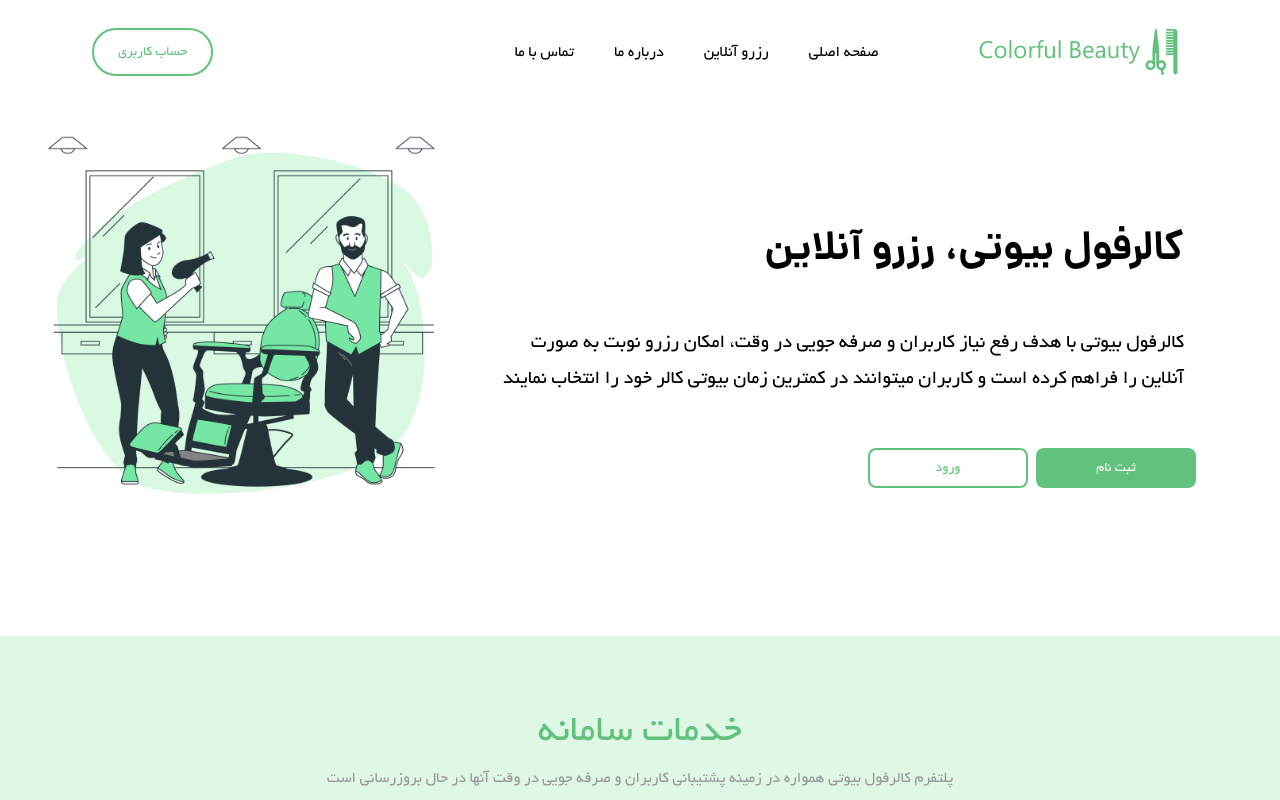
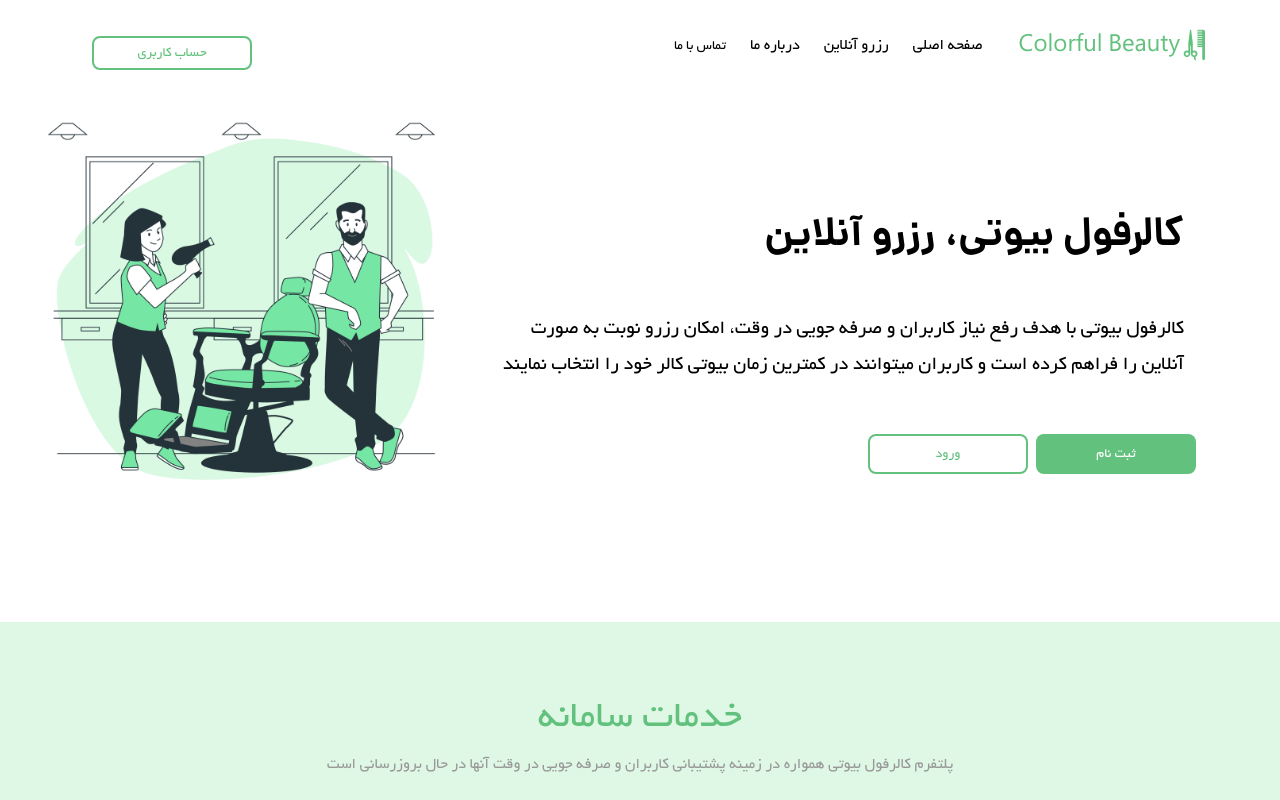
Before and after one commit to mohaddeseamel/site-reserve, a Vue app: page /dashboard in a window 1280 px wide. Shown: the top 800 px of the page. Built offline with nearby package versions, Linux system fonts and the light colour scheme.

Commit message:
responsive navbar and fixed color login form

```diff
--- a/src/components/HeaderDashboard.vue
+++ b/src/components/HeaderDashboard.vue
@@ -1,11 +1,11 @@
 <template>
   <div class="w-screen px-11 py-5 flex-col">
-    <div class="header flex justify-between items-center overflow-hidden">
-      <div class="header-logo px-12 flex items-center justify-end text-center">
+    <nav class="flex items-center justify-between flex-wrap bg-teal">
+      <div class="flex items-center flex-no-shrink text-white mr-6">
         <svg
           xmlns="http://www.w3.org/2000/svg"
-          width="3em"
-          height="3em"
+          lg:width="3em" width="2em"
+          lg:height="3em" height="2em"
           viewBox="0 0 50 50"
         >
           <path
@@ -13,24 +13,64 @@
             d="M34.781 6.664H27.83c-1.256.004-1.209 1.876 0 1.865h6.951v.957H27.83c-1.249-.011-1.203 1.86 0 1.865h6.951v.978H27.83c-1.249 0-1.203 1.87 0 1.865h6.951v.932H27.83c-1.223.009-1.203 1.881 0 1.887h6.951v.934H27.83c-1.223-.004-1.228 1.865 0 1.865h6.951v.932H27.83c-1.223.004-1.228 1.875 0 1.866h6.951v.955H27.83c-1.223-.011-1.228 1.858 0 1.865h6.951v.93H27.83c-1.223-.001-1.203 1.872 0 1.866h6.951v18.159c.004 2.767 4.207 2.717 4.219 0V3.89c-.012-1.264-1.05-2.862-2.758-2.867H27.83c-1.256.001-1.209 1.873 0 1.865l6.951.023v.93H27.83c-1.254-.006-1.207 1.865 0 1.866h6.951zm-7.429 32.194C27.348 35.628 24 32.154 20 34.404V22.05L17.413 1.675c-.054-.539-.511-.666-.818-.675c-.317.009-.952.136-1.021.675L13 22.05v12.354c-4-2.25-7.24 1.246-7.241 4.429c.001 2.832 2.181 5.158 5.131 5.151c2.972.007 5.11-2.6 5.11-5.151V26h1v12.833c0 2.856 2.212 4.97 4.67 5.104c-.041 1.566.47 3.8 1.432 4.686c1.128 1.04 2.471-.29 1.92-1.373c-.532-1.008-1.054-1.605-.63-3.806c1.772-.82 2.956-2.546 2.96-4.586m-16.348 2.541a2.542 2.542 0 0 1 0-5.085c1.386.008 2.515 1.145 2.525 2.544a2.552 2.552 0 0 1-2.525 2.541m8.571-2.541a2.553 2.553 0 0 1 2.526-2.544a2.548 2.548 0 0 1 2.525 2.544a2.545 2.545 0 0 1-2.525 2.541a2.549 2.549 0 0 1-2.526-2.541"
           />
         </svg>
-        <h1 class="text-green-dark text-2xl font-[500]">Colorful Beauty</h1>
-        <div class="list p-5 mr-10">
-          <ul class="flex cursor-pointer lg:text-base text-sm">
-            <li class="mr-10 text-dark hover:text-green-dark">صفحه اصلی</li>
-            <li class="mr-10 text-dark hover:text-green-dark">رزرو آنلاین</li>
-            <li class="mr-10 text-dark hover:text-green-dark">درباره ما</li>
-            <li class="mr-10 text-dark hover:text-green-dark">تماس با ما</li>
-          </ul>
+        <span class="text-green-dark lg:text-2xl text-lg font-[500]"
+          >Colorful Beauty</span
+        >
       </div>
+      <div class="block md:hidden">
+        <button
+          @click="toggle"
+          class="flex items-center px-3 py-2 border rounded text-teal-lighter border-teal-light hover:text-white hover:border-white"
+        >
+          <svg
+            class="fill-current h-3 w-3"
+            viewBox="0 0 20 20"
+            xmlns="http://www.w3.org/2000/svg"
+          >
+            <title>Menu</title>
+            <path d="M0 3h20v2H0V3zm0 6h20v2H0V9zm0 6h20v2H0v-2z" />
+          </svg>
+        </button>
       </div>
-      <div class="userAccount px-12">
+      <div
+        :class="open ? 'block' : 'hidden'"
+        class="w-full flex-grow md:flex md:items-center md:w-auto"
+      >
+        <div class="md:flex-grow mr-3">
+          <a
+            href="#responsive-header"
+            class="no-underline lg:text-base text-sm text-center block mt-4 md:inline-block md:mt-0 text-teal-lighter hover:text-white lg:mr-6 mr-4 hover:text-green-dark"
+          >
+            صفحه اصلی
+          </a>
+          <a
+            href="#responsive-header"
+            class="no-underline lg:text-base text-sm text-center block mt-4 md:inline-block md:mt-0 text-teal-lighter hover:text-white lg:mr-6 mr-4 hover:text-green-dark"
+          >
+            رزرو آنلاین
+          </a>
+          <a
+            href="#responsive-header"
+            class="no-underline lg:text-base text-sm text-center block mt-4 md:inline-block md:mt-0 text-teal-lighter hover:text-white lg:mr-6 mr-4 hover:text-green-dark"
+          >
+            درباره ما
+          </a>
+          <a
+            href="#responsive-header"
+            class="no-underline lg:l-base text-sm text-center block mt-4 md:inline-block md:mt-0 text-teal-lighter hover:text-white lg:mr-6 mr-4 hover:text-green-dark"
+          >
+            تماس با ما
+          </a>
+        </div>
+        <div class="userAccount px-12 flex justify-center items-center mr-6 mt-4">
           <button
-          class="account-style  text-green-dark rounded-full lg:px-6 lg:py-3 p-2 text-sm bg-white hover:bg-green-dark hover:text-fontColor-white"
+            class="account-style  no-underline inline-block bg-white hover:bg-green-dark hover:text-fontColor-white text-sm w-40 py-2 leading-none border rounded-lg text-green-dark border-white hover:border-transparent mt-4 sm:mt-0"
           >
             حساب کاربری
           </button>
         </div>
       </div>
+    </nav>
     <div class="content lg:flex lg:flex-row container mx-auto">
       <div
         class="content-title lg:w-2/3 w-full lg:px-10 lg:py-32 py-14 leading-10 justify-center"
@@ -41,7 +81,7 @@
           کالرفول بیوتی، رزرو آنلاین
         </h1>
         <p
-          class="lg:text-right text-center p-3  w-fit text-fontColor-dark  rounded-lg lg:text-[20px] text-[15px] leading-9"
+          class="lg:text-right text-center p-3 w-fit text-fontColor-dark rounded-lg lg:text-[20px] text-[15px] leading-9"
         >
           کالرفول بیوتی با هدف رفع نیاز کاربران و صرفه جویی در وقت، امکان رزرو
           نوبت به صورت آنلاین را فراهم کرده است و کاربران میتوانند در کمترین
@@ -69,7 +109,15 @@
   </div>
 </template>
 
-<script setup></script>
+<script setup>
+import { ref } from "vue";
+
+const open = ref(false);
+
+const toggle = () => {
+  open.value = !open.value;
+};
+</script>
 
 <style>
 .account-style {
--- a/src/components/login.vue
+++ b/src/components/login.vue
@@ -1,32 +1,32 @@
 <template>
   <div
-    class="w-screen h-screen bg-gray-100 flex-col flex items-center justify-center"
+    class="w-screen h-screen bg-gray-neutralLight flex-col flex items-center justify-center"
   >
     <div
       v-if="loginform"
-      class="border-2 bg-white text-start p-8 h-80 leading-10 rounded-lg"
+      class="border-2 border-gray-lighten bg-white-default text-start p-8 h-80 leading-10 rounded-lg"
       style="width: 400px"
     >
       <form @submit.prevent="goTosendSms">
         <div class="sub-title">
-          <h1 class="font-bold text-xl text-neutral-900">ورود | ثبت نام</h1>
+          <h1 class="font-bold text-xl text-gray-neutral">ورود | ثبت نام</h1>
         </div>
         <div class="guide">
-          <span class="text-sm text-gray-500 leading-relaxed">ُسلام!</span>
+          <span class="text-sm text-gray-lightgray leading-relaxed">ُسلام!</span>
         </div>
         <div class="mobileField">
-          <label class="text-sm text-gray-500"
+          <label class="text-sm text-gray-lightgray"
             >لطفا شماره موبایل خود را وارد نمایید</label
           >
           <input
             type="tel"
-            class="w-full outline-none border-2 radius-5 pl-2 rounded-lg mt-5"
+            class="w-full outline-none border-gray-lighten border-2 radius-5 pl-2 rounded-lg mt-5"
             placeholder=""
             v-model="loginFormData.mobile"
           />
         </div>
         <button
-          class="w-full bg-red-500 p-1 text-white mt-8 rounded-lg"
+          class="w-full bg-red-default p-1 text-white-default mt-8 rounded-lg"
           type="submit"
         >
           تایید و ارسال کد
@@ -37,26 +37,26 @@
     <!--send code form-->
     <div
       v-else-if="sendCode"
-      class="form-sendCode border-2 bg-white text-end p-8 h-60 leading-10 rounded-lg"
+      class="form-sendCode border-2 border-gray-lighten bg-white-default text-end p-8 h-60 leading-10 rounded-lg"
       style="width: 400px"
     >
       <form>
         <div class="sub-title">
-          <h1 class="text-lg text-gray-500 leading-relaxed text-start">
+          <h1 class="text-lg text-gray-lightgray  leading-relaxed text-start">
             کد تایید را وارد کنید
           </h1>
         </div>
         <div class="verify-code">
           <input
             type="text"
-            class="w-full outline-none border-2 radius-5 pl-2 rounded-lg mt-5"
+            class="w-full outline-none border-gray-lighten border-2 radius-5 pl-2 rounded-lg mt-5"
             name="verify"
           />
         </div>
         <div class="btn-submit">
           <router-link to="/turnRatings">
             <button
-              class="w-full bg-red-500 p-1 text-white mt-8 rounded-lg"
+              class="w-full bg-red-default p-1 text-white-default mt-8 rounded-lg"
               @submit.prevent="redirectToTurnRatings()"
             >
               ادامه
--- a/src/components/showUser.vue
+++ b/src/components/showUser.vue
@@ -26,7 +26,7 @@
             <img
               :src="`/src/assets/imgs/${user.img}.jpg`"
               alt="stylish-1"
-              class="h-28 w-28 rounded-full object-cover border-2"
+              class="h-28 w-28 rounded-full object-cover"
             />
           </div>
           <span class="text-sm text-center mt-3 font-yekan text-fontColor-brown">{{
--- a/src/views/dashboard.vue
+++ b/src/views/dashboard.vue
@@ -1,5 +1,6 @@
 <template>
   <div class="overflow-x-hidden">
+
     <HeaderDashboard />
     <servicesSystem />
   </div>
--- a/tailwind.config.js
+++ b/tailwind.config.js
@@ -28,10 +28,16 @@ export default {
         light:'#969495',
         default:'#7c766a',
         dark:'#928b85',
-        darken:'#cdcac1'
+        darken:'#cdcac1',
+        neutralLight:'#f3f4f6',
+        neutral:'#171717',
+        lightgray:'#6b7280'
       },
       white:{
         default:'#fff'
+      },
+      red:{
+        default:'#ef4444'
       },
       fontColor:{
         white:'#fff',
```
Lines whose indentation alone changed are shown as unchanged.
